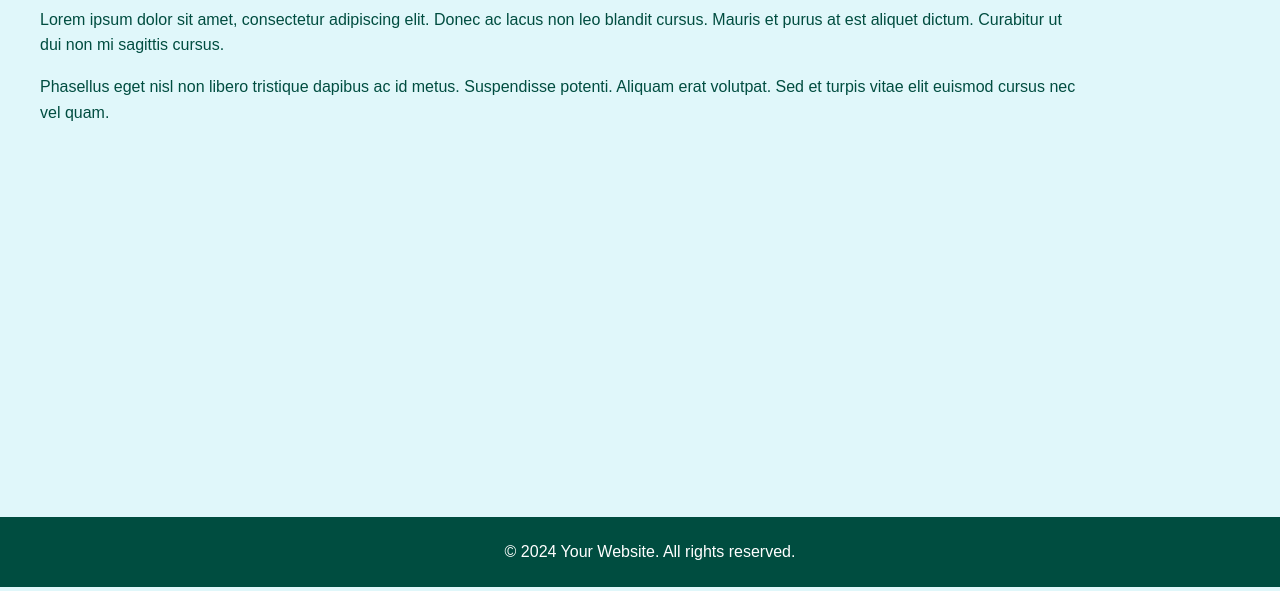
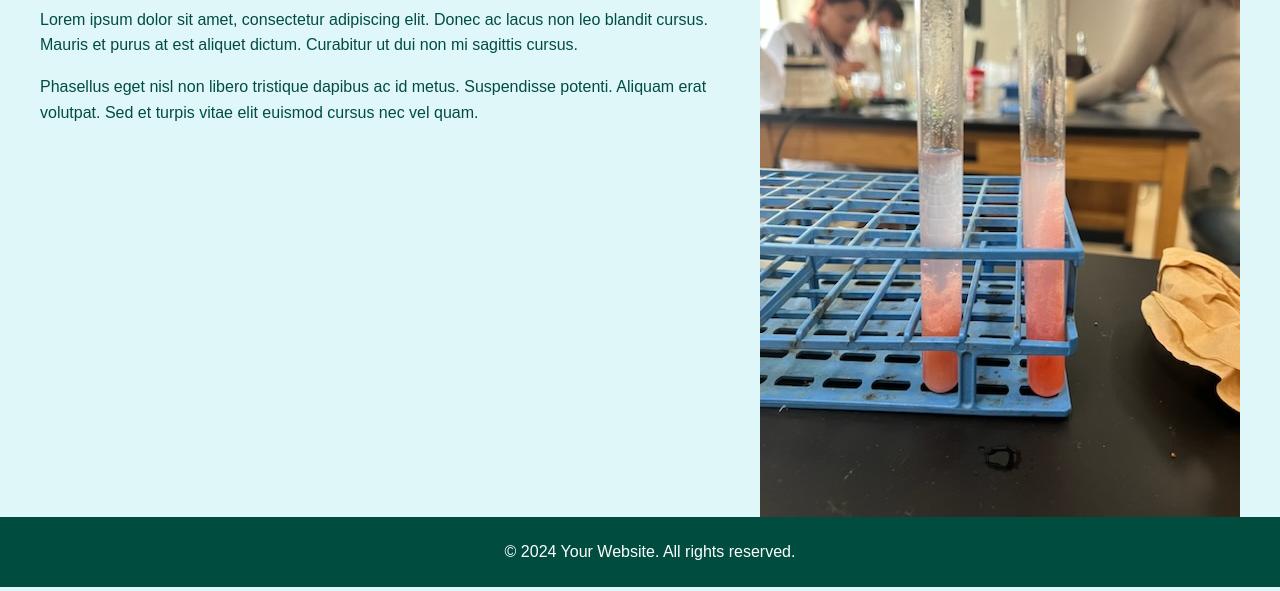
Before and after one commit to franciscoatwi/franciscoatwi.github.io, a plain HTML site: page index.html in a window 1280 px wide. Shown: the part 213-804 px from the top of the page. Drawn offline with Linux system fonts and the light colour scheme.

Commit message:
Update index.html

```diff
--- a/index.html
+++ b/index.html
@@ -76,7 +76,7 @@
             </div>
 
             <div class="image-content">
-                <img src="your-image.jpg" alt="Decorative Image">
+                <img src="IMG_4593.jpg" alt="Decorative Image">
             </div>
         </div>
     </div>
```
